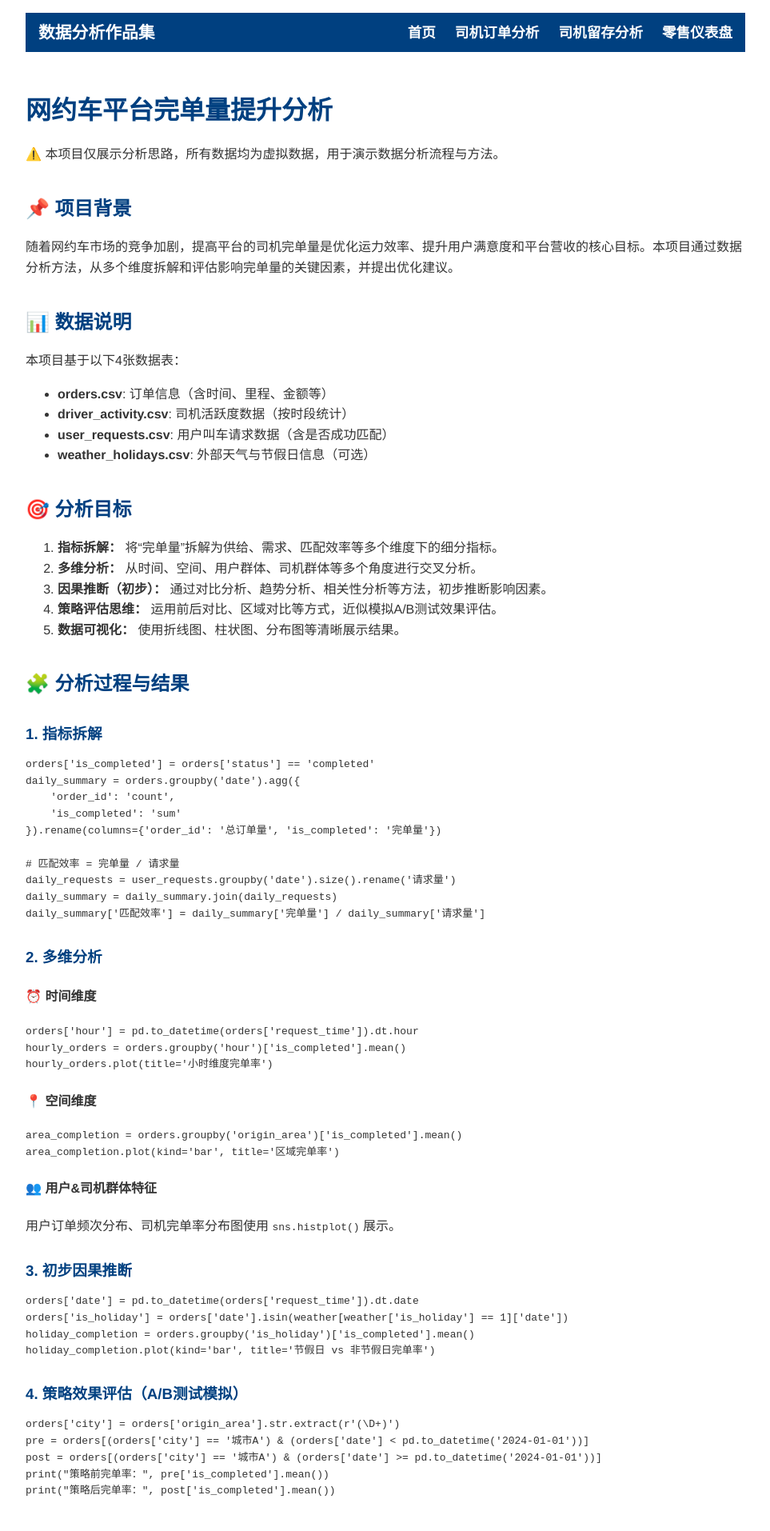
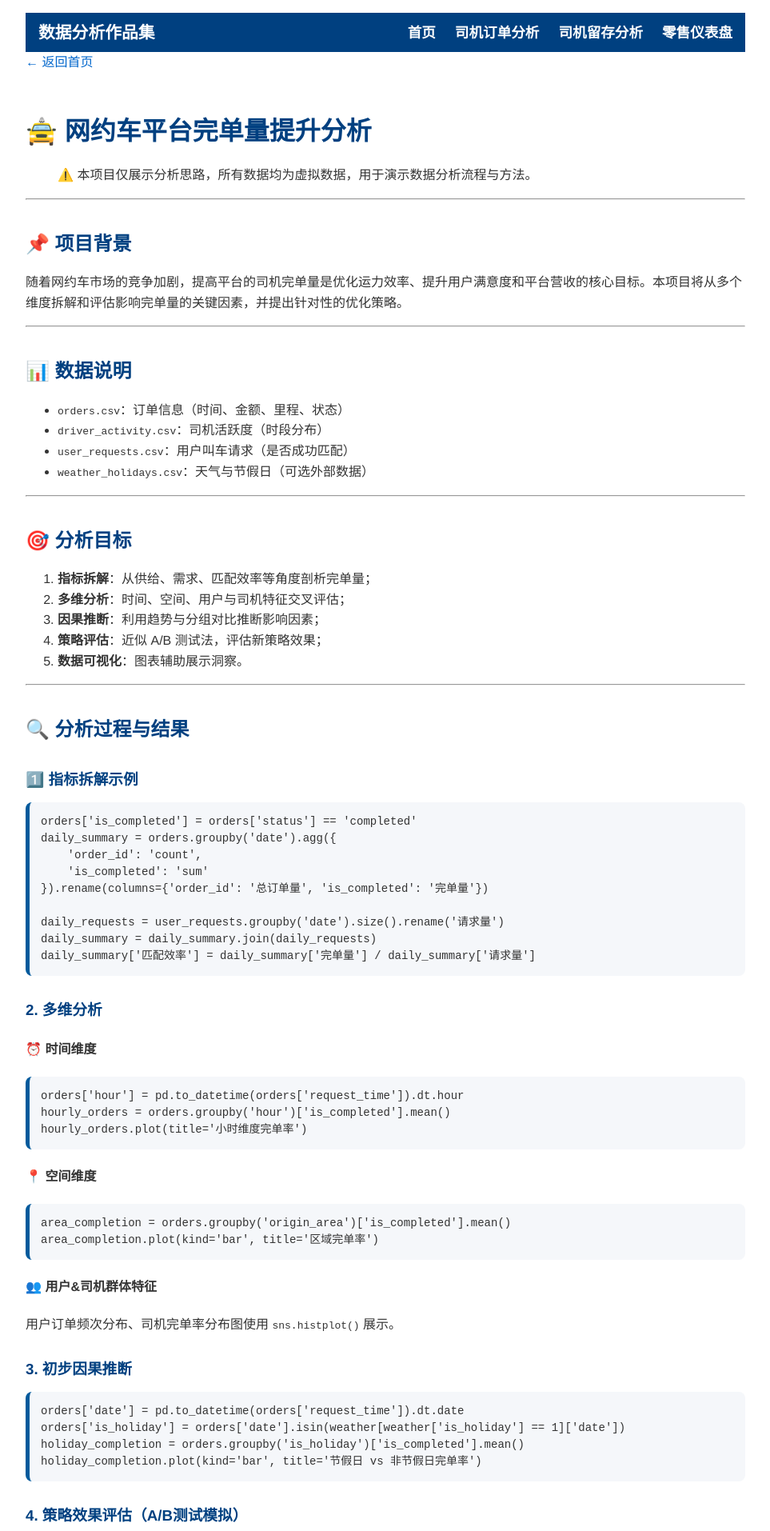
Before and after one commit to data-Serena/data-Serena.github.io, a Jekyll site: the page built from projects/driver_order_analysis.md, in a window 1280 px wide. Shown: the top 1914 px of the page at 80% size, without its empty margins (158-1121 px from the left). Built offline with Jekyll 4.4.1, drawn with Linux system fonts in a browser that asks for light colours; some of the changed text lies outside the part shown.

Commit message:
添加所有更改优化

````diff
--- a/assets/css/custom.css
+++ b/assets/css/custom.css
@@ -236,3 +236,15 @@ table th, table td {
 .project-card a:hover {
   text-decoration: underline;
 }
+
+/* 优化代码块显示风格 */
+pre code {
+  display: block;
+  background-color: #f5f7fa;
+  border-left: 5px solid #005a9c;
+  padding: 1em;
+  overflow-x: auto;
+  font-size: 14px;
+  line-height: 1.5;
+  border-radius: 8px;
+}
--- a/projects/driver_order_analysis.md
+++ b/projects/driver_order_analysis.md
@@ -4,34 +4,42 @@ title: 司机完单量提升分析
 permalink: /projects/driver_order_analysis/
 ---
 
-# 网约车平台完单量提升分析
+<div class="back-button"><a href="/">← 返回首页</a></div>
 
-⚠️ 本项目仅展示分析思路，所有数据均为虚拟数据，用于演示数据分析流程与方法。
+# 🚖 网约车平台完单量提升分析
+
+> ⚠️ 本项目仅展示分析思路，所有数据均为虚拟数据，用于演示数据分析流程与方法。
+
+---
 
 ## 📌 项目背景
 
-随着网约车市场的竞争加剧，提高平台的司机完单量是优化运力效率、提升用户满意度和平台营收的核心目标。本项目通过数据分析方法，从多个维度拆解和评估影响完单量的关键因素，并提出优化建议。
+随着网约车市场的竞争加剧，提高平台的司机完单量是优化运力效率、提升用户满意度和平台营收的核心目标。本项目将从多个维度拆解和评估影响完单量的关键因素，并提出针对性的优化策略。
+
+---
 
 ## 📊 数据说明
 
-本项目基于以下4张数据表：
+- `orders.csv`：订单信息（时间、金额、里程、状态）
+- `driver_activity.csv`：司机活跃度（时段分布）
+- `user_requests.csv`：用户叫车请求（是否成功匹配）
+- `weather_holidays.csv`：天气与节假日（可选外部数据）
 
-- **orders.csv**: 订单信息（含时间、里程、金额等）
-- **driver\_activity.csv**: 司机活跃度数据（按时段统计）
-- **user\_requests.csv**: 用户叫车请求数据（含是否成功匹配）
-- **weather\_holidays.csv**: 外部天气与节假日信息（可选）
+---
 
 ## 🎯 分析目标
 
-1. **指标拆解：** 将“完单量”拆解为供给、需求、匹配效率等多个维度下的细分指标。
-2. **多维分析：** 从时间、空间、用户群体、司机群体等多个角度进行交叉分析。
-3. **因果推断（初步）：** 通过对比分析、趋势分析、相关性分析等方法，初步推断影响因素。
-4. **策略评估思维：** 运用前后对比、区域对比等方式，近似模拟A/B测试效果评估。
-5. **数据可视化：** 使用折线图、柱状图、分布图等清晰展示结果。
+1. **指标拆解**：从供给、需求、匹配效率等角度剖析完单量；
+2. **多维分析**：时间、空间、用户与司机特征交叉评估；
+3. **因果推断**：利用趋势与分组对比推断影响因素；
+4. **策略评估**：近似 A/B 测试法，评估新策略效果；
+5. **数据可视化**：图表辅助展示洞察。
 
-## 🧩 分析过程与结果
+---
 
-### 1. 指标拆解
+## 🔍 分析过程与结果
+
+### 1️⃣ 指标拆解示例
 
 ```python
 orders['is_completed'] = orders['status'] == 'completed'
@@ -40,7 +48,6 @@ daily_summary = orders.groupby('date').agg({
     'is_completed': 'sum'
 }).rename(columns={'order_id': '总订单量', 'is_completed': '完单量'})
 
-# 匹配效率 = 完单量 / 请求量
 daily_requests = user_requests.groupby('date').size().rename('请求量')
 daily_summary = daily_summary.join(daily_requests)
 daily_summary['匹配效率'] = daily_summary['完单量'] / daily_summary['请求量']
@@ -88,33 +95,27 @@ print("策略后完单率：", post['is_completed'].mean())
 
 ## 🧠 策略建议
 
-- 在高峰时段和低完单率区域加强运力调度，提升匹配效率
-- 针对节假日或恶劣天气完善动态定价机制
-- 对低频用户进行激励（如优惠券）提升使用率
-- 强化司机激励机制，优化区域派单和接单体验
+- 在高峰时段和低完单率区域加强运力调度，提升匹配效率；
+- 针对节假日或恶劣天气完善动态定价机制；
+- 对低频用户进行激励（如优惠券）提升使用率；
+- 强化司机激励机制，优化区域派单和接单体验。
 
 ## 💼 项目贡献
 
-- 梳理完单量构成与影响因素，支持平台精细化运营
-- 提供策略模拟方法论与可视化评估方式
-- 输出提升完单量的多维策略建议
+- 拆解并分析完单量的构成因素；
+- 提出策略模拟分析方法；
+- 输出可执行的运营优化建议；
+- 提供可迁移分析框架。
 
 ## 🔁 分析思路迁移场景
 
 本项目所采用的“指标拆解 + 多维分析 + 因果推断 + 策略模拟”的分析框架，可迁移至其他场景：
 
-1. **外卖平台的配送单量提升分析**
-    - 拆解配送成功单量为：用户下单 → 骑手接单 → 骑手配送成功。
-    - 分析维度：下单时段、天气、商圈位置、骑手活跃度等。
-    - 对应策略：增加高峰期骑手激励等。
-2. **电商平台的下单转化分析**
-    - 将订单转化拆解为：访问 → 加购 → 下单 → 成交。
-    - 分析用户群体行为特征与转化漏斗表现。
-    - 对应策略：提升关键页面加载速度、设置优惠引导策略等。
-3. **客服中心的工单处理效率分析**
-    - 拆解流程为：用户提交 → 客服接单 → 问题解决。
-    - 多维分析客服班组、时间段、问题类型等。
-    - 对应策略：优化排班、智能路由、处理流程优化。
+| 场景        | 对应拆解         | 可用方法           |
+| --------- | ------------ | -------------- |
+| 外卖平台配送量分析 | 下单 → 接单 → 配送 | 路段/商圈分析、天气影响评估 |
+| 电商转化率分析   | 浏览 → 加购 → 下单 | 漏斗分析、A/B 优化测试  |
+| 客服响应分析    | 提交 → 分配 → 解决 | 班组对比分析、流程瓶颈发现  |
 
 ## 🛠 技术栈
 
@@ -125,3 +126,5 @@ print("策略后完单率：", post['is_completed'].mean())
 ---
 
 👉 [查看完整代码](../assets/driver-order-analysis.ipynb)
+
+<div class="back-button"><a href="/">← 返回首页</a></div> ```
````
Also changed, not shown: 2 other files.
